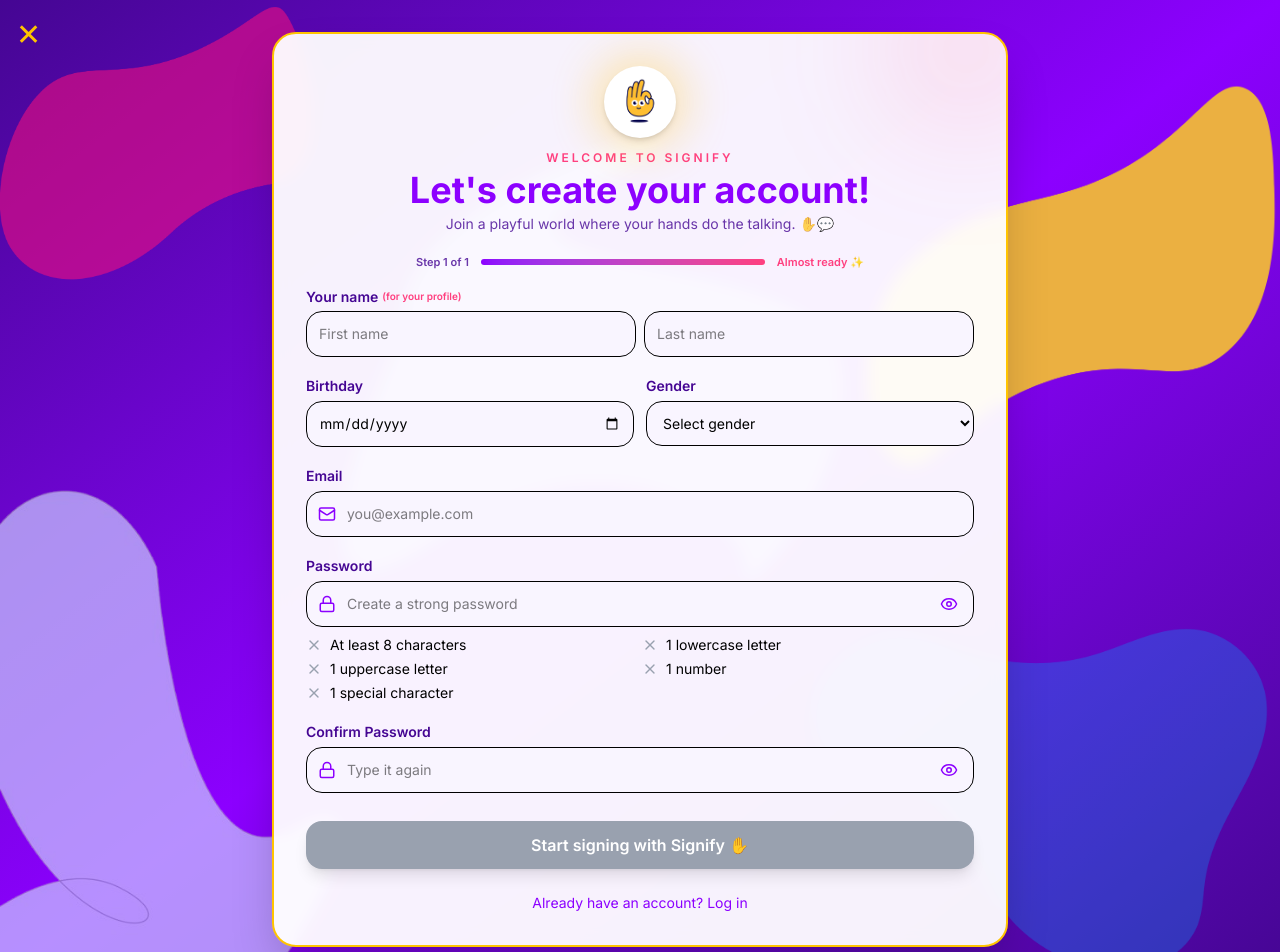
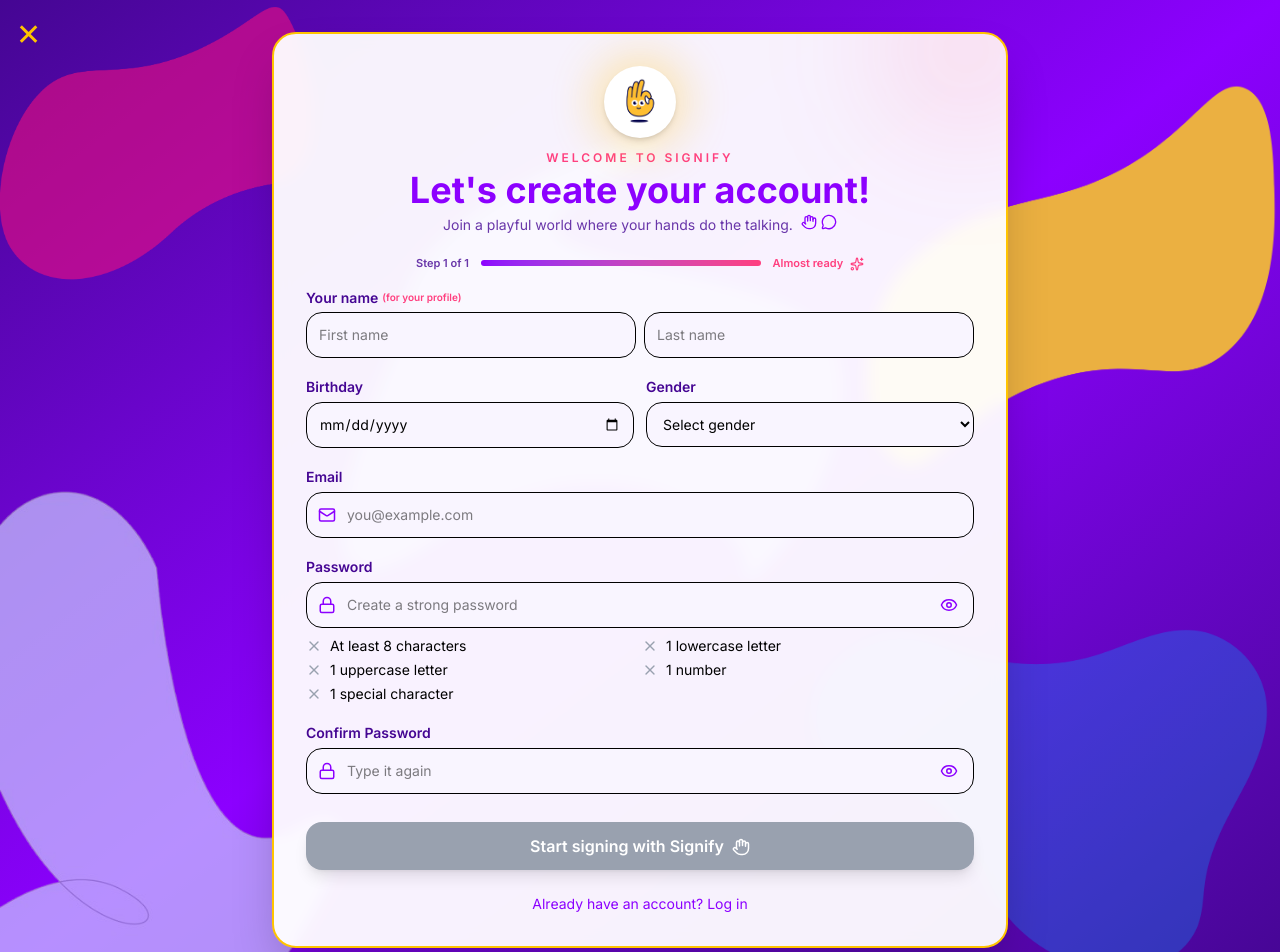
Before and after one commit to Cejay29/Signify-, a React (Vite) app: page /signup in a window 1280 px wide. Shown: the top 952 px of the page. Built offline with nearby package versions, Linux system fonts and the light colour scheme.

Commit message:
updated icons in signup

```diff
--- a/src/pages/Signup.jsx
+++ b/src/pages/Signup.jsx
@@ -1,7 +1,18 @@
 import { useState, useMemo } from "react";
 import { Link, useNavigate } from "react-router-dom";
 import { supabase } from "../lib/supabaseClient";
-import { Eye, EyeOff, Check, X, Mail, Lock } from "lucide-react";
+import {
+  Eye,
+  EyeOff,
+  Check,
+  X,
+  Mail,
+  Lock,
+  PartyPopper,
+  Hand,
+  MessageCircle,
+  Sparkles,
+} from "lucide-react";
 
 export default function Signup() {
   const navigate = useNavigate();
@@ -85,7 +96,13 @@
 
     if (insertError) return showToastMsg(insertError.message);
 
-    showToastMsg("Signup successful! 🎉", "bg-green-600");
+    showToastMsg(
+      <span className="flex items-center gap-2">
+        Signup successful! <PartyPopper size={16} />
+      </span>,
+      "bg-green-600"
+    );
+
     setTimeout(() => navigate("/login"), 1500);
   }
 
@@ -159,7 +176,10 @@
                 Let&apos;s create your account!
               </h1>
               <p className="text-xs sm:text-sm text-[#450693]/80 mt-1">
-                Join a playful world where your hands do the talking. ✋💬
+                Join a playful world where your hands do the talking.
+                <span className="inline-flex items-center gap-1 ml-2 text-[#8C00FF]">
+                  <Hand size={16} /> <MessageCircle size={16} />
+                </span>
               </p>
             </div>
 
@@ -170,7 +190,8 @@
                 <div className="h-full w-full bg-gradient-to-r from-[#8C00FF] to-[#FF3F7F]" />
               </div>
               <span className="font-semibold text-[#FF3F7F]">
-                Almost ready ✨
+                Almost ready{" "}
+                <Sparkles size={14} className="inline ml-1 text-[#FF3F7F]" />
               </span>
             </div>
           </div>
@@ -356,7 +377,8 @@
                   : "bg-gray-400 cursor-not-allowed"
               }`}
             >
-              Start signing with Signify ✋
+              Start signing with Signify
+              <Hand size={18} className="inline ml-2" />
             </button>
 
             <Link
```
